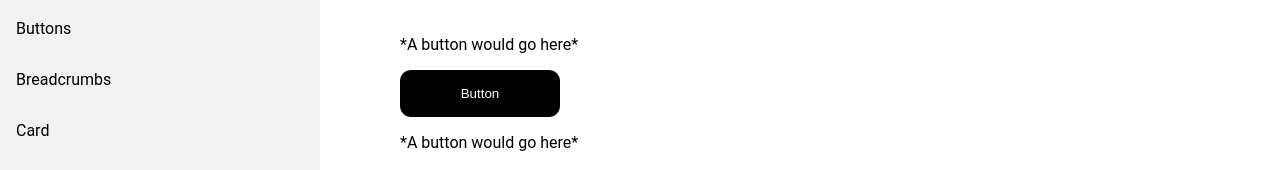
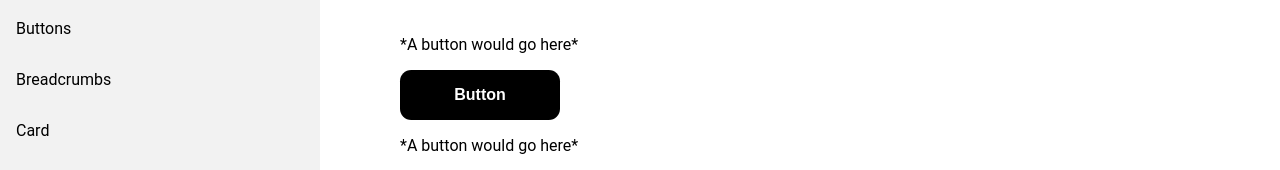
Before and after one commit to HMHepburn/Shirazi, an Angular app: page /button in a window 1280 px wide. Shown: the part 403-573 px from the top of the page. Built offline with nearby package versions, Linux system fonts and the light colour scheme.

Commit message:
adding interactivty to button

```diff
--- a/src/app/components/button/button.component.css
+++ b/src/app/components/button/button.component.css
@@ -13,8 +13,15 @@
     color: white;
     padding: 1rem;
     width: 10rem;
+    font-size: medium;
 }
 
 .solid:hover {
     background-color: #CBCBCB;
 }
+
+.solid:active {
+    /* background-color: #3e8e41; */
+    box-shadow: 0 0.2rem #6C6C6C;
+    transform: translateY(4px);
+  }
--- a/src/app/components/button/button.component.html
+++ b/src/app/components/button/button.component.html
@@ -11,7 +11,9 @@
     </p>
     <h3>Demo</h3>
     <p>*A button would go here*</p>
-    <button class="solid">Button</button>
+    <button class="solid">
+        <strong>Button</strong>
+    </button>
     <p>*A button would go here*</p>
     <p>*A button would go here*</p>
     <p>*A button would go here*</p>
```
